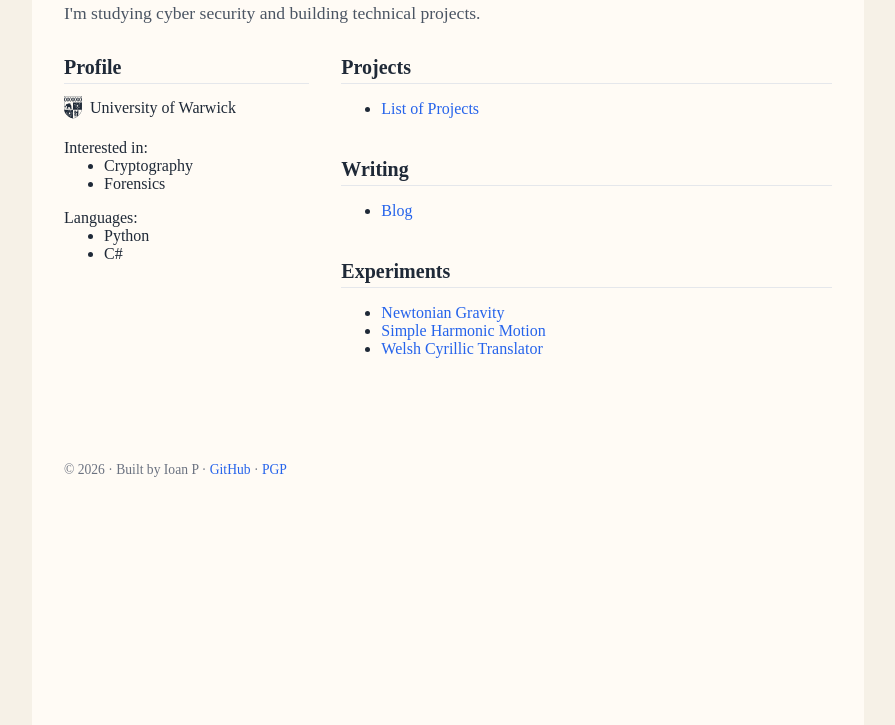
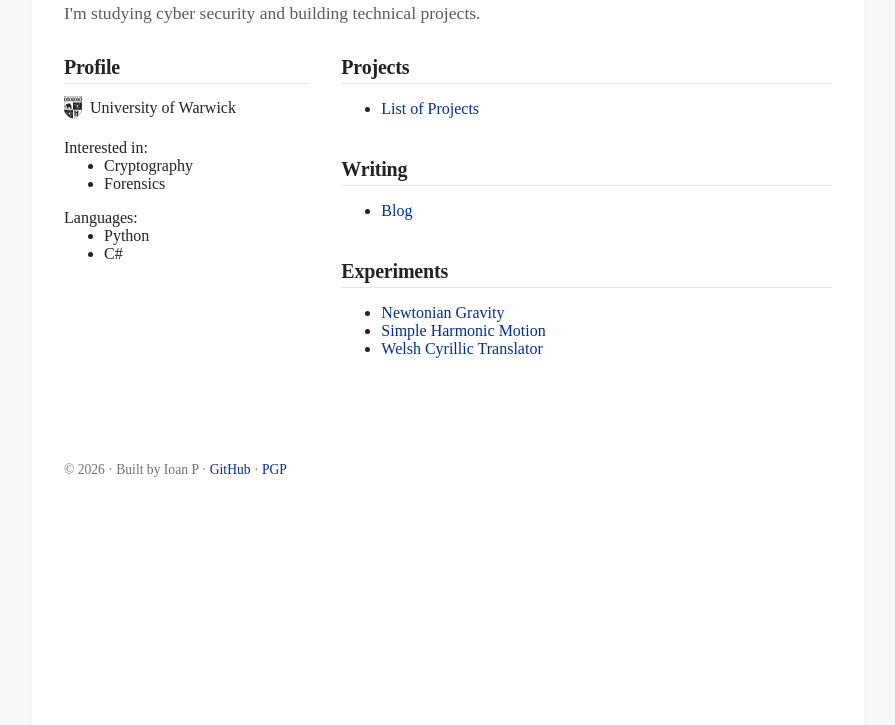
Before and after one commit to ioangp/ioangp.github.io, a plain HTML site: page index.html in a window 1280 px wide. Shown: the part 139-864 px from the top of the page, without its empty margins (192-1087 px from the left). Drawn offline with Linux system fonts and the light colour scheme.

Commit message:
Style.css

```diff
--- a/css/style.css
+++ b/css/style.css
@@ -1,7 +1,28 @@
 /* Theme variables */
 :root {
-  --page-bg: #f6f1e7;   /* full page */
-  --body-bg: #fffbf5;  /* content area */
+  --page-bg: #f8f8f6;
+  --body-bg: #ffffff;
+
+  --text: #222222;
+  --heading: #1c1c1c;
+  --subtitle: #5a5a5a;
+  --link: #002f94;
+  --border: #e6e6e3;
+
+  --code-bg: #f3f4f6;
+  --code-text: #1f2937;
+
+  --button-bg: #ffffff;
+  --button-border: #d6d6d2;
+  --button-hover: #f2f2f0;
+}
+
+/*
+Old theme: Yellowed
+
+:root {
+  --page-bg: #f6f1e7;
+  --body-bg: #fffbf5;
 
   --text: #1f2937;
   --heading: #360400;
@@ -16,6 +37,7 @@
   --button-border: #d1d5db;
   --button-hover: #fffbf5;
 }
+*/
 
 :root.dark {
   --page-bg: #151515;
@@ -33,6 +55,10 @@
 }
 
 /* Layout */
+h1, h2, h3 {
+  letter-spacing: -0.01em;
+}
+
 html {
   background: var(--page-bg);
   color: var(--text);
@@ -44,6 +70,7 @@ body {
   background: var(--body-bg);
   padding: 2rem;
   min-height: 100vh;
+  box-shadow: 0 2px 8px rgba(0,0,0,0.04);
 }
 
 .markdown-body {
```
